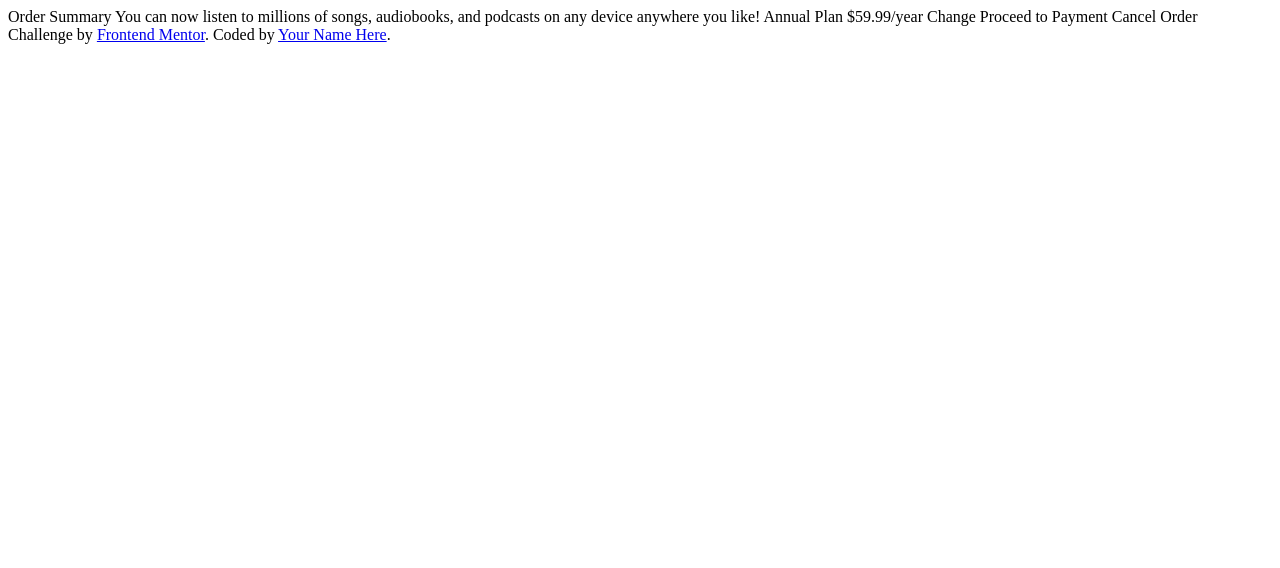
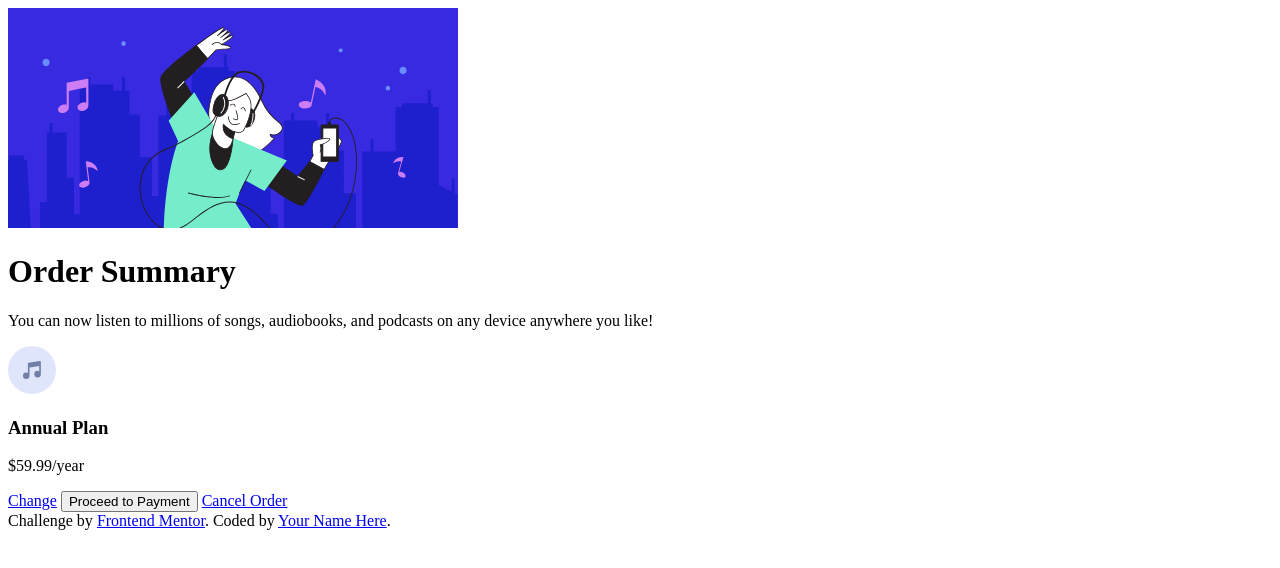
Before and after one commit to EnzoSantana98/Order-summary-component-challenge--Frontend-Mentor-, a plain HTML site: page index.html in a window 1280 px wide. Drawn offline with Linux system fonts and the light colour scheme.

Commit message:
html criado

```diff
--- a/index.html
+++ b/index.html
@@ -14,9 +14,24 @@
     <title>Frontend Mentor | Order summary card</title>
   </head>
   <body>
-    Order Summary You can now listen to millions of songs, audiobooks, and
-    podcasts on any device anywhere you like! Annual Plan $59.99/year Change
-    Proceed to Payment Cancel Order
+    <main>
+      <img src="images/illustration-hero.svg" alt="ilustração" />
+      <h1>Order Summary</h1>
+      <p>
+        You can now listen to millions of songs, audiobooks, and podcasts on any
+        device anywhere you like!
+      </p>
+      <div>
+        <img src="images/icon-music.svg" alt="" />
+      </div>
+      <div>
+        <h3>Annual Plan</h3>
+        <p>$59.99/year</p>
+      </div>
+      <a href="./index.html">Change</a>
+      <button>Proceed to Payment</button>
+      <a href="./index.html">Cancel Order</a>
+    </main>
 
     <div class="attribution">
       Challenge by
```
